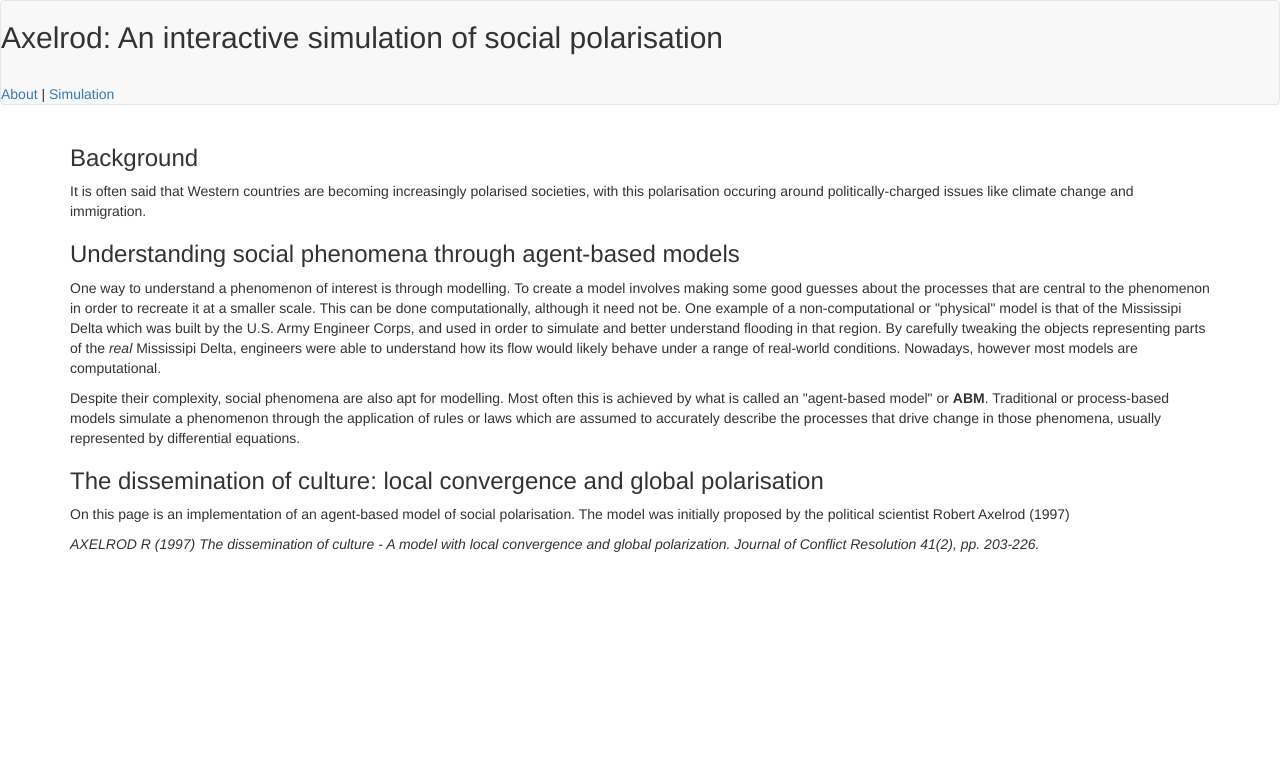
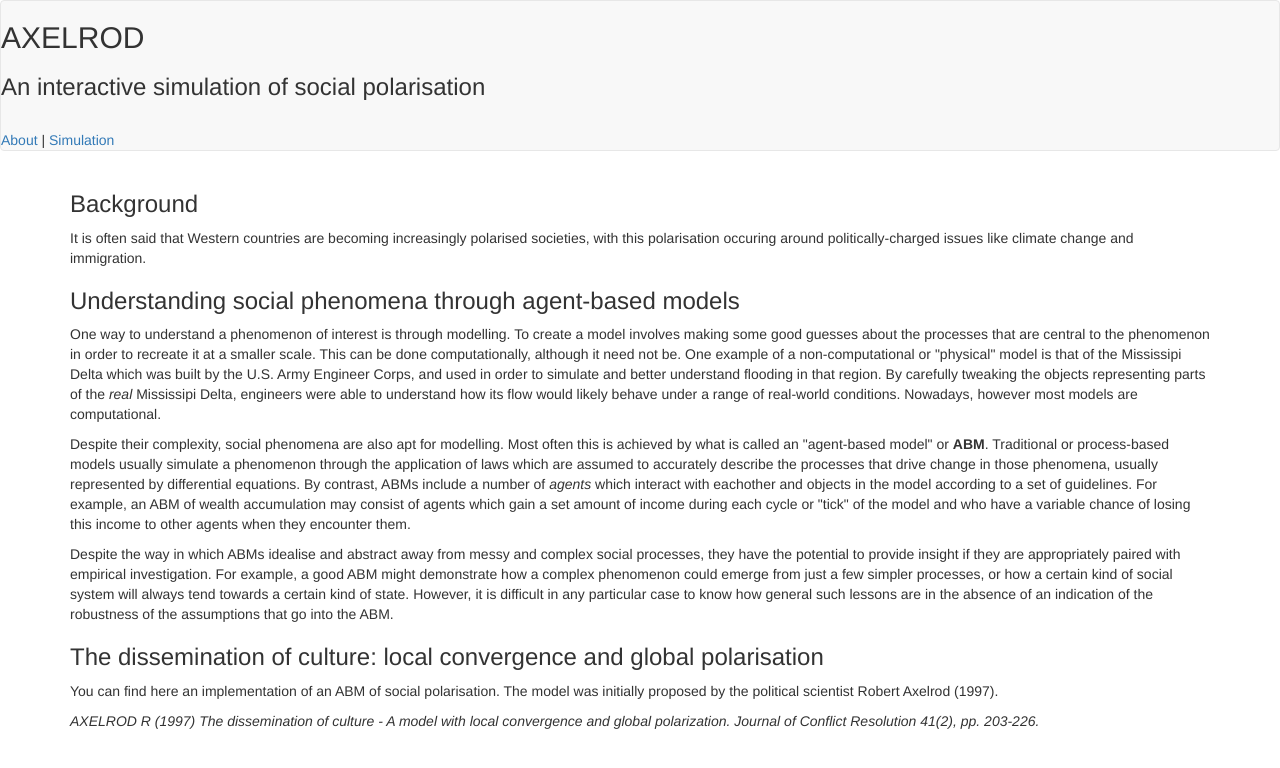
Before and after one commit to andrewcameronsims/Axelrod, a Flask app: page / in a window 1280 px wide. Shown: the top 768 px of the page. Run offline with Flask 2, Linux system fonts and the light colour scheme; some libraries are stand-ins or nearby versions.

Commit message:
Add more content to the templates

```diff
--- a/app/templates/about.html
+++ b/app/templates/about.html
@@ -21,15 +21,28 @@ of real-world conditions. Nowadays, however most models are computational.
 </p>
 <p>Despite their complexity, social phenomena are also apt for modelling. Most
 often this is achieved by what is called an "agent-based model" or
-<strong>ABM</strong>. Traditional or process-based models simulate a
-phenomenon through the application of rules or laws which are assumed to accurately
+<strong>ABM</strong>. Traditional or process-based models usually simulate a
+phenomenon through the application of laws which are assumed to accurately
 describe the processes that drive change in those phenomena, usually represented
-by differential equations. </p>
+by differential equations. By contrast, ABMs include a number of <em>agents</em>
+which interact with eachother and objects in the model according to a set of
+guidelines. For example, an ABM of wealth accumulation may consist of agents
+which gain a set amount of income during each cycle or "tick" of the model and
+who have a variable chance of losing this income to other agents when they
+encounter them.</p>
+<p>Despite the way in which ABMs idealise and abstract away from messy and
+complex social processes, they have the potential to provide insight if they are
+appropriately paired with empirical investigation. For example, a good ABM
+might demonstrate how a complex phenomenon could emerge from just a few simpler
+processes, or how a certain kind of social system will always tend towards a
+certain kind of state. However, it is difficult in any particular case to know
+how general such lessons are in the absence of an indication of the robustness
+of the assumptions that go into the ABM.</p>
 
 <h3>The dissemination of culture: local convergence and global polarisation</h3>
-<p>On this page is an implementation of an agent-based model of social
+<p>You can find here an implementation of an ABM of social
 polarisation. The model was initially proposed by the political scientist
-Robert Axelrod (1997)</p>
+Robert Axelrod (1997).</p>
 <cite>AXELROD R (1997) The dissemination of culture - A model with local convergence
 and global polarization. Journal of Conflict Resolution 41(2), pp. 203-226.</cite>
 
--- a/app/templates/base.html
+++ b/app/templates/base.html
@@ -1,12 +1,13 @@
 {% extends 'bootstrap/base.html' %}
 
 {% block title %}
-  Axelrod: Simulating social polarisation
+  AXELROD
 {% endblock %}
 
 {% block navbar %}
   <nav class="navbar navbar-default">
-    <h2>Axelrod: An interactive simulation of social polarisation</h2>
+    <h2>AXELROD</h2>
+    <h3>An interactive simulation of social polarisation</h3>
     <br>
     <a href="/about">About</a> |
     <a href="/sim">Simulation</a>
--- a/app/templates/sim.html
+++ b/app/templates/sim.html
@@ -2,4 +2,7 @@
 
 {% block app_content %}
 <h2>The Simulation</h2>
+<p>The agents below have a variable number of cultural traits which can take
+a variable number of values. The number of traits and the values they can assume
+can be altered below.</p>
 {% endblock %}
```
